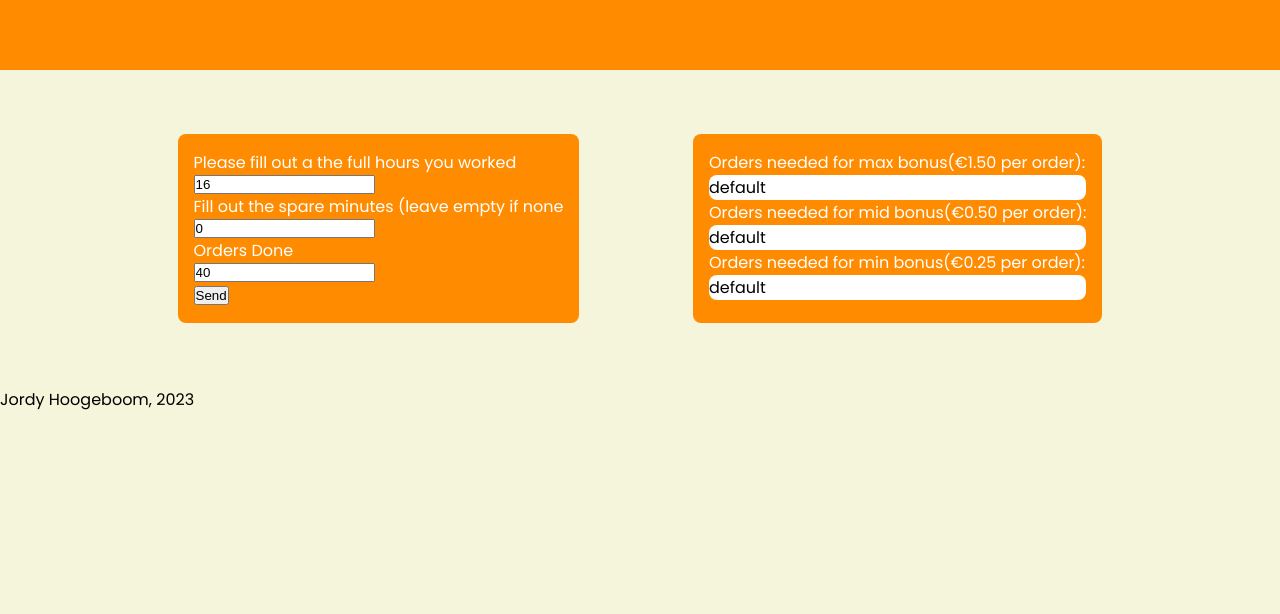
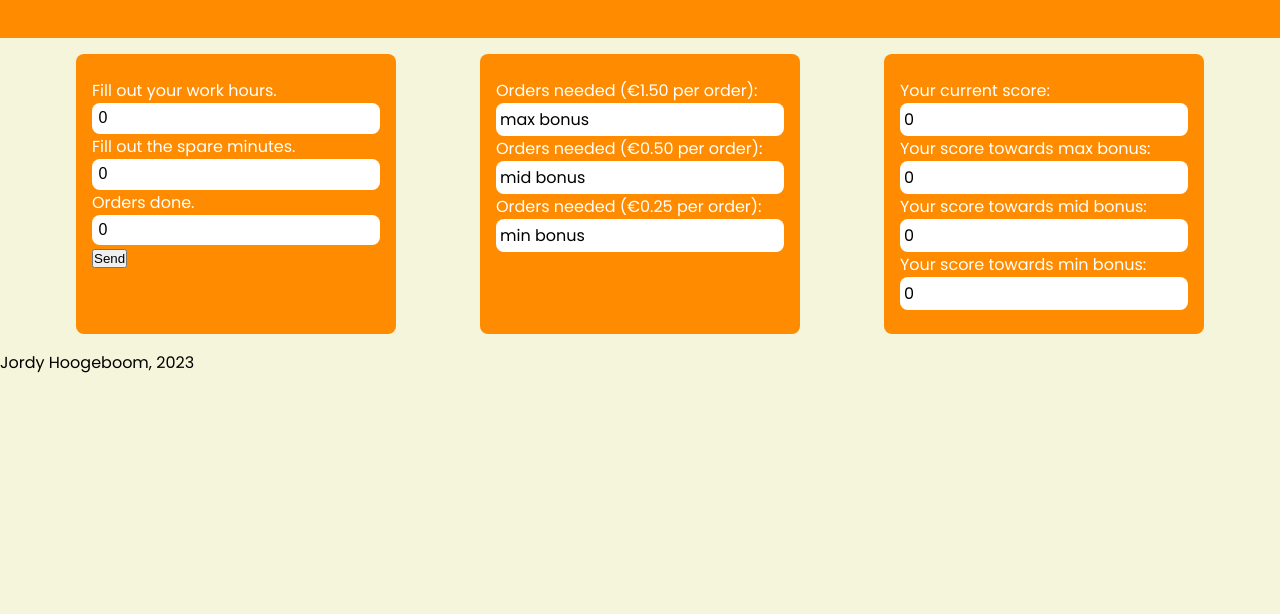
Before and after one commit to JordyHB/luck-bonus-calculator, a plain HTML site: page index.html in a window 1280 px wide. Shown: the part 186-800 px from the top of the page. Drawn offline with Linux system fonts and the light colour scheme.

Commit message:
added the personal result section, added support for work minutes

```diff
--- a/calculator.js
+++ b/calculator.js
@@ -5,17 +5,25 @@ function returnInput() {
     const minWorked = document.getElementById('minutes-field').value;
     // gets the amount of jobs done input on the form
     const jobsDone = document.getElementById('jobs-field').value;
-    // preps the output field variables
+
+    // preps the general output field variables
     const minBonusField = document.getElementById('orders-needed-min')
-    console.log(minBonusField)
     const midBonusField = document.getElementById('orders-needed-mid')
-    console.log(midBonusField)
     const maxBonusField = document.getElementById('orders-needed-high')
-    console.log(maxBonusField)
-    minBonusField.innerHTML = (Math.ceil(hoursWorked * 2.4951)).toString()
-    midBonusField.innerHTML = (Math.ceil(hoursWorked * 2.6951)).toString()
-    maxBonusField.innerHTML = (Math.ceil(hoursWorked * 2.8951)).toString()
+    // multiplies the input of the hours + the decimals of the minutes field by neccesary number to get the different bonuses
+    minBonusField.innerHTML = (Math.ceil((Number(hoursWorked) + Number(minWorked) / 60) * 2.4951)).toString()
+    midBonusField.innerHTML = (Math.ceil((Number(hoursWorked) + Number(minWorked) / 60) * 2.6951)).toString()
+    maxBonusField.innerHTML = (Math.ceil((Number(hoursWorked) + Number(minWorked) / 60) * 2.8951)).toString()
 
+    // preps the personal output field variables
+    const personalScore = document.getElementById('personal-score')
+    const tillMaxScore = document.getElementById('till-max')
+    const tillMidScore = document.getElementById('till-mid')
+    const tillMinScore = document.getElementById('till-min')
+
+    // returns the personal score by dividing orders done by hours + minutes worked
+    personalScore.innerHTML = (Number(jobsDone) / (Number(hoursWorked) + Number(minWorked) / 60)).toFixed(2).toString()
+    // prevents the page refreshing on form submit
     event.preventDefault();
 }
 
--- a/index.html
+++ b/index.html
@@ -16,24 +16,34 @@
 </header>
 <main>
     <div class="outer-container">
-        <section class="input-fields">
+        <section class="input-fields info-tiles">
             <form onsubmit="returnInput()">
-                <label for="hours-field">Please fill out a the full hours you worked</label>
-                <input type="number" name="hours-worked" id="hours-field" placeholder="E.g. 10" min="0" value="16" required/>
-                <label for="minutes-field">Fill out the spare minutes (leave empty if none</label>
-                <input type="number" name="extra-minutes" id="minutes-field" placeholder="E.g. 45" min="0" value="0"/>
-                <label for="jobs-field">Orders Done</label>
-                <input type="number" name="jobs-done" id="jobs-field" min="0" value="40" required/>
+                <label for="hours-field">Fill out your work hours.</label>
+                <input type="number" name="hours-worked" id="hours-field" placeholder="E.g. 10" min="0" value="0" onfocus="this.value= ''" required/>
+                <label for="minutes-field">Fill out the spare minutes.</label>
+                <input type="number" name="extra-minutes" id="minutes-field" placeholder="E.g. 45" min="0" value="0" onfocus="this.value= ''" required/>
+                <label for="jobs-field">Orders done.</label>
+                <input type="number" name="jobs-done" id="jobs-field" placeholder="E.g. 30" min="0" value="0" onfocus="this.value= ''" required/>
                 <button type="submit">Send</button>
             </form>
         </section>
-        <section class="output-fields">
-            <p class="output-indicator">Orders needed for max bonus(€1.50 per order): </p>
-            <p class="order-result" id="orders-needed-high">default</p>
-            <p class="output-indicator">Orders needed for mid bonus(€0.50 per order):</p>
-            <p class="order-result" id="orders-needed-mid">default</p>
-            <p class="output-indicator">Orders needed for min bonus(€0.25 per order):</p>
-            <p class="order-result" id="orders-needed-min">default</p>
+        <section class="output-general info-tiles">
+            <p class="output-indicator">Orders needed (€1.50 per order): </p>
+            <p class="order-result" id="orders-needed-high">max bonus</p>
+            <p class="output-indicator">Orders needed (€0.50 per order):</p>
+            <p class="order-result" id="orders-needed-mid">mid bonus</p>
+            <p class="output-indicator">Orders needed (€0.25 per order):</p>
+            <p class="order-result" id="orders-needed-min">min bonus</p>
+        </section>
+        <section class="output-personal info-tiles">
+            <p class="current-oph">Your current score:</p>
+            <p class="order-result" id="personal-score">0</p>
+            <p class="current-oph">Your score towards max bonus:</p>
+            <p class="order-result" id="till-max" >0</p>
+            <p class="current-oph">Your score towards mid bonus:</p>
+            <p class="order-result" id="till-mid" >0</p>
+            <p class="current-oph">Your score towards min bonus:</p>
+            <p class="order-result" id="till-min">0</p>
         </section>
     </div>
 </main>
--- a/styles/styles.css
+++ b/styles/styles.css
@@ -24,6 +24,7 @@
 
 body {
     background-color: beige;
+    overflow-x: hidden;
 }
 
 /* ------------------------------- 2. Typography ----------------------------------- */
@@ -37,15 +38,41 @@ html {
 }
 
 h1 {
-    font-size: 46px;
+    font-size: clamp(1.5rem, 10vw, 3rem);
 }
 
 .under-title {
+    font-size: clamp(0.9rem, 1.5vw, 1.5rem);
     font-style: italic;
+}
+
+input {
+    font-size: 1rem;
 }
 /* ------------------------------- 3. Layout --------------------------------------- */
 
 /* --------------- 3.1 Reusables ----------------------- */
+
+.outer-container {
+    display: flex;
+    flex-direction: row;
+    justify-content: space-evenly;
+    padding: 1rem;
+    gap: 1.5rem;
+    flex-wrap: wrap;
+}
+
+/*styling for the tiles with in and output*/
+.info-tiles {
+    display: flex;
+    padding: 1.5rem 1rem;
+    background-color: darkorange;
+    color: white;
+    border-radius: 0.5rem;
+    flex: 0 1 20rem;
+    min-width: 10rem;
+    flex-direction: column;
+}
 
 /* --------------- 3.2 Other --------------------------- */
 
@@ -56,7 +83,7 @@ h1 {
 header {
     display: flex;
     min-width: 100vw;
-    min-height: 16rem;
+    min-height: 14rem;
     background-color: darkorange;
     justify-content: center;
     align-items: center;
@@ -72,45 +99,34 @@ header {
 }
 /* --------------- 4.1 main ------------------------- */
 
-.outer-container {
-    display: flex;
-    flex-direction: row;
-    justify-content: space-evenly;
-    padding: 4rem;
-}
+
 
 /* --------------- 4.2 input-field ------------------- */
 
 input {
     display: block;
-}
-
-.input-fields {
-    display: flex;
-    flex-direction: column;
-    padding: 1rem;
-    background-color: darkorange;
-    color: white;
+    width: 100%;
     border-radius: 0.5rem;
+    padding: 0.4rem;
+    border: 0
 }
 
 
 /* --------------- 4.2 output-field ------------------- */
 
-.output-fields{
-    padding: 1rem;
-    background-color: darkorange;
-    color: white;
-    border-radius: 0.5rem;
-}
 
 .order-result {
     background: white;
     color: black;
     border-radius: 0.5rem;
+    padding: 0.25rem;
 }
 
 /* --------------- 4.3 footer ------------------------- */
 
 
 /* ------------------------------- 5. Media Queries -------------------------------- */
+
+@media screen and (min-width: 800px) {
+
+}
```
